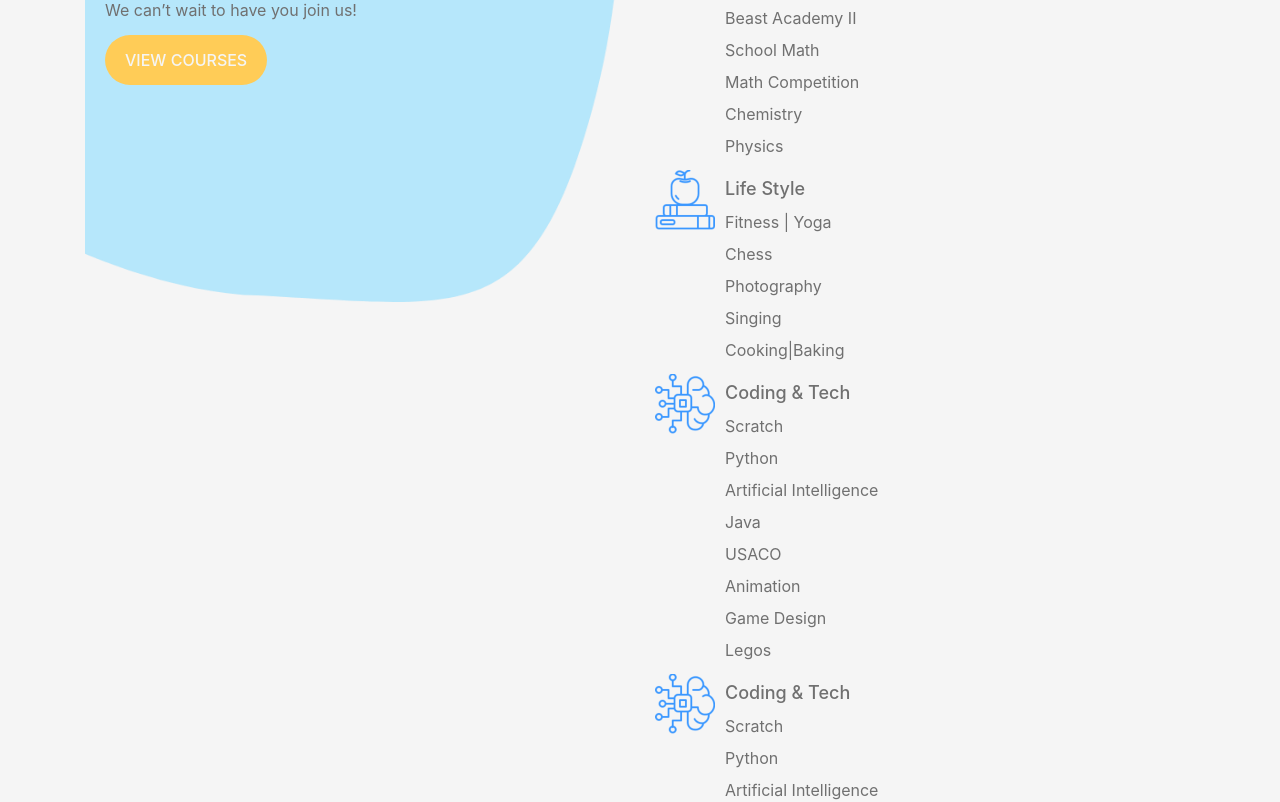
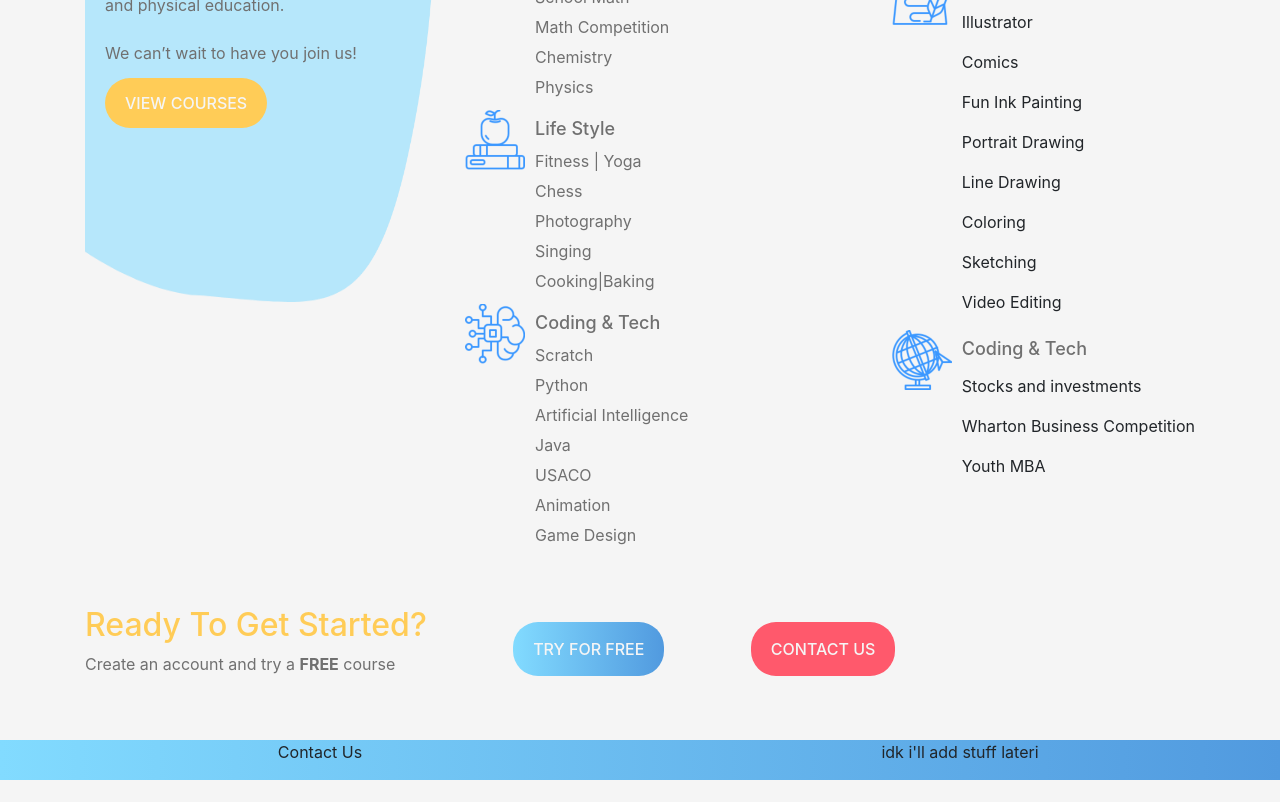
Before and after one commit to Vehicom0607/meegoeducation, a React (Create React App) app: page / in a window 1280 px wide. Shown: the part 2260-3062 px from the top of the page. After the commit the page ends 3040 px from the top, so only its background shows below. Built offline with nearby package versions, Linux system fonts and the light colour scheme.

Commit message:
Finished Index. Will switch backend to firebase.

```diff
--- a/src/Components/Button/Button.js
+++ b/src/Components/Button/Button.js
@@ -26,9 +26,9 @@ const MeeGoButton = props => {
     }
 
     if (props.ReactLink) {
-        Button = <Link to={props.path}  className={ButtonClasses.join(" ")}>{props.children}</Link>
+        Button = <Link to={props.path} style={props.style} className={ButtonClasses.join(" ")}>{props.children}</Link>
     } else {
-        Button = <a href={props.path}  className={ButtonClasses.join(" ")}>{props.children}</a>
+        Button = <a href={props.path} style={props.style} className={ButtonClasses.join(" ")}>{props.children}</a>
     }
 
     return Button
--- a/src/Pages/index/index.js
+++ b/src/Pages/index/index.js
@@ -101,7 +101,7 @@ class IndexPage extends Component {
                     </div>
                     <section className="py-5">
                         <Row xs="1" md="2">
-                            <Col>
+                            <Col md="12" lg="4">
                                 <div className={classes.VarietyCourses}>
                                     <div style={{padding: '0 20px'}} className="text-left">
                                         <h2 className={classes.Text}>A Variety of Courses</h2>
@@ -113,13 +113,13 @@ class IndexPage extends Component {
                                     </div>
                                 </div>
                             </Col>
-                            <Col>
+                            <Col md="12" lg="8" >
+                                <div className={classes.CourseSectionBigSection}>
                                     <div className={classes.CourseSection}>
                                         <div className={classes.CourseSectionSection}>
                                             <img style={{marginRight: '10px'}} height="60" width="60" alt="light bulb" src="./Index/Temp/icon-1-blue@2x.png" />
                                             <div style={{paddingTop: '10px'}}>
                                                 <p className={classes.CourseTitle}>English</p>
-                                            <p>Phonics</p>
                                                 <p>Early Writing</p>
                                                 <p>Wordly Wise 3000</p>
                                                 <p>Creative Writing</p>
@@ -164,9 +164,10 @@ class IndexPage extends Component {
                                                 <p>USACO</p>
                                                 <p>Animation</p>
                                                 <p>Game Design</p>
-                                            <p>Legos</p>
                                             </div>
                                         </div>
+                                    </div>
+                                    <div style={{textAlign: 'left'}}>
                                         <div className={classes.CourseSectionSection}>
                                             <img style={{marginRight: '10px'}} height="60" width="60" alt="light bulb" src="./Index/Temp/icon-5-blue@2x.png" />
                                             <div style={{paddingTop: '10px'}}>
@@ -181,11 +182,55 @@ class IndexPage extends Component {
                                                 <p>Legos</p>
                                             </div>
                                         </div>
+                                        <div className={classes.CourseSectionSection}>
+                                            <img style={{marginRight: '10px'}} height="60" width="60" alt="light bulb" src="./Index/Temp/icon-6-blue@2x.png" />
+                                            <div style={{paddingTop: '10px'}}>
+                                                <p className={classes.CourseTitle}>Art</p>
+                                                <p>Illustrator</p>
+                                                <p>Comics</p>
+                                                <p>Fun Ink Painting</p>
+                                                <p>Portrait Drawing</p>
+                                                <p>Line Drawing</p>
+                                                <p>Coloring</p>
+                                                <p>Sketching</p>
+                                                <p>Video Editing</p>
+                                            </div>
+                                        </div>
+                                        <div className={classes.CourseSectionSection + " text-left"}>
+                                            <img style={{marginRight: '10px'}} height="60" width="60" alt="light bulb" src="./Index/Temp/icon-10-blue@2x.png" />
+                                            <div style={{paddingTop: '10px'}}>
+                                                <p className={classes.CourseTitle}>Coding & Tech</p>
+                                                <p>Stocks and investments</p>
+                                                <p>Wharton Business Competition</p>
+                                                <p>Youth MBA</p>
+                                            </div>
+                                        </div>
+                                    </div>
                                 </div>
                             </Col>
                         </Row>
                     </section>
+                    <section className={classes.GetStarted}>
+                        <div>
+                            <h2 style={{color: '#FFCC57'}}>Ready To Get Started?</h2>
+                            <p style={{color: '#707070'}}>Create an account and try a <b>FREE</b> course</p>
+                        </div>
+                        <div className={classes.TwoButtons}>
+                            <MeeGoButton ReactLink color="gradient">TRY FOR FREE</MeeGoButton>
+                            <MeeGoButton ReactLink color="red">CONTACT US</MeeGoButton>
+                        </div>
+                    </section>
                 </Container>
+                <footer className={classes.Footer}>
+                    <Row style={{margin: 0}}>
+                        <Col>
+                            <p>Contact Us</p>
+                        </Col>
+                        <Col>
+                            <p>idk i'll add stuff lateri</p>
+                        </Col>
+                    </Row>
+                </footer>
             </div>
         );
     }
--- a/src/Pages/index/index.module.css
+++ b/src/Pages/index/index.module.css
@@ -8,7 +8,8 @@
     background: #ffffff;
 }
 .BgGradient {
-    background: linear-gradient(to right, #82DBFF, #519ADF);}
+    background: linear-gradient(to right, #82DBFF, #519ADF);
+}
 
 .Card {
     padding: 20px;
@@ -48,7 +49,7 @@
     height: 700px;
     background: url("./images/bg2.png") no-repeat;
     background-size: 150% 100%;
-    background-position-x: -275px;
+    background-position-x: 100%;
     display: flex;
     align-items: center;
 }
@@ -59,10 +60,47 @@
     color: #707070;
     font-size: 16px;
     text-align: left;
-    line-height: 16px;
+    line-height: 14px;
 }
 
 .CourseSectionSection {
     display: flex;
     flex-direction: row;
 }
+
+.CourseSectionBigSection {
+    display: flex;
+    flex-direction: row;
+    justify-content: space-between;
+}
+
+.GetStarted {
+    display: flex;
+    flex-direction: row;
+    text-align: left;
+}
+
+.TwoButtons {
+    width: 50%;
+    display: flex;
+    flex-direction: row;
+    align-items: center;
+    justify-content: space-evenly;
+}
+
+.Footer {
+    background: linear-gradient(to right, #82DBFF, #519ADF);
+    margin: 0;
+}
+
+@media (max-width: 768px) {
+    .CourseSectionBigSection {
+        flex-direction: column;
+    }
+    .GetStarted {
+        flex-direction: column;
+    }
+    .TwoButtons {
+        width: 100%;
+    }
+}
```
Also changed, not shown: public/Index/Temp/icon-10-blue@2x.png (added), public/Index/Temp/icon-6-blue@2x.png (added). Lines whose indentation alone changed are shown as unchanged.
